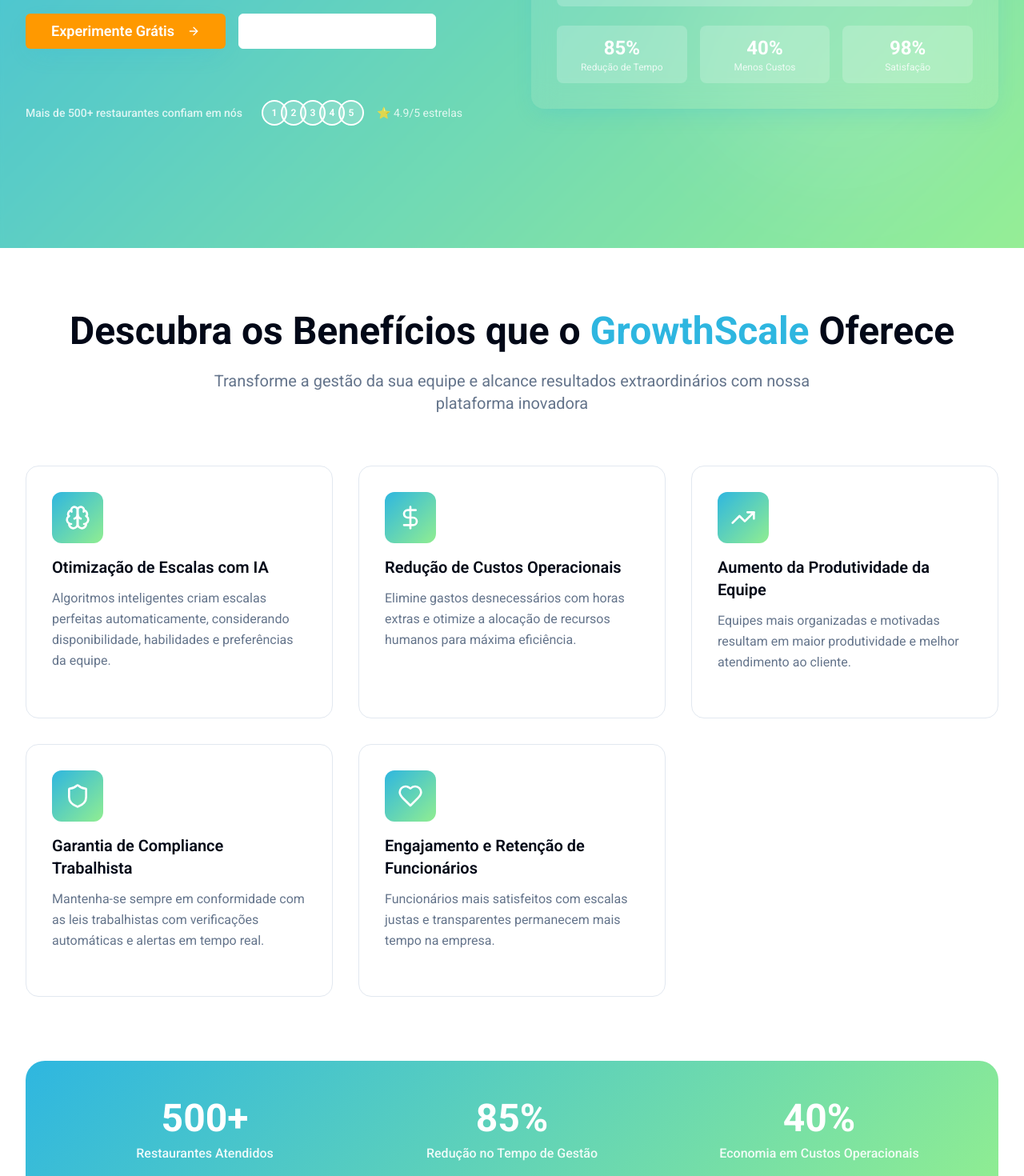
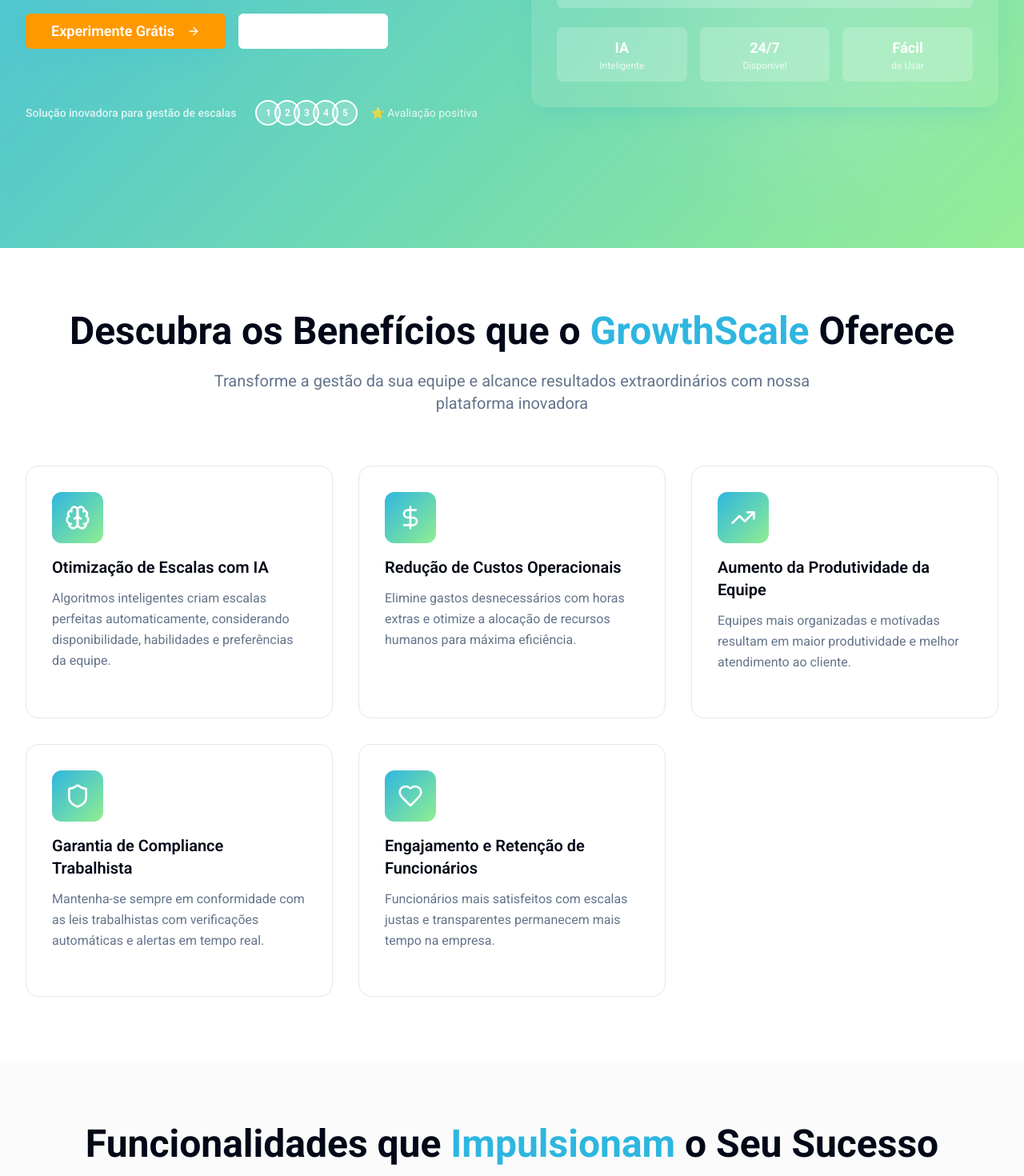
Before and after one commit to GrowthScale/growthscale-home-landing, a React (Vite) app: page / in a window 1280 px wide. Shown: the part 555-2025 px from the top of the page at 80% size. Built offline with nearby package versions, Linux system fonts and the light colour scheme.

Commit message:
Fix: Adjust landing page content
Remove unrealistic numbers, client logos, and specific trial/support mentions. Update hero section button text and refine benefit/feature descriptions and pricing plans for better accuracy and realism.

```diff
--- a/src/components/BenefitsSection.tsx
+++ b/src/components/BenefitsSection.tsx
@@ -65,23 +65,6 @@ const BenefitsSection = () => {
           ))}
         </div>
 
-        {/* Stats Section */}
-        <div className="mt-20 bg-gradient-primary rounded-3xl p-8 lg:p-12">
-          <div className="grid md:grid-cols-3 gap-8 text-center">
-            <div>
-              <div className="text-4xl lg:text-5xl font-bold text-white mb-2">500+</div>
-              <div className="text-white/90 font-medium">Restaurantes Atendidos</div>
-            </div>
-            <div>
-              <div className="text-4xl lg:text-5xl font-bold text-white mb-2">85%</div>
-              <div className="text-white/90 font-medium">Redução no Tempo de Gestão</div>
-            </div>
-            <div>
-              <div className="text-4xl lg:text-5xl font-bold text-white mb-2">40%</div>
-              <div className="text-white/90 font-medium">Economia em Custos Operacionais</div>
-            </div>
-          </div>
-        </div>
       </div>
     </section>
   );
--- a/src/components/CTASection.tsx
+++ b/src/components/CTASection.tsx
@@ -36,8 +36,8 @@ const CTASection = () => {
                   <Users className="w-5 h-5" />
                 </div>
                 <div>
-                  <div className="font-semibold">Suporte 24/7</div>
-                  <div className="text-sm text-white/80">Sempre à disposição</div>
+                  <div className="font-semibold">Suporte Técnico</div>
+                  <div className="text-sm text-white/80">Sempre disponível</div>
                 </div>
               </div>
               <div className="flex items-center gap-3">
@@ -72,10 +72,10 @@ const CTASection = () => {
           <div className="bg-white/10 backdrop-blur-lg rounded-3xl p-8 border border-white/20">
             <div className="mb-6">
               <h3 className="text-2xl font-bold text-white mb-2 font-roboto">
-                Experimente Grátis por 14 Dias
+                Solicite Mais Informações
               </h3>
               <p className="text-white/80">
-                Sem cartão de crédito • Sem compromisso • Cancele quando quiser
+                Entre em contato conosco e descubra como podemos ajudar
               </p>
             </div>
 
@@ -119,7 +119,7 @@ const CTASection = () => {
                 size="lg"
                 className="w-full bg-accent hover:bg-accent/90 text-accent-foreground font-semibold py-4 group"
               >
-                Começar Teste Grátis Agora
+                Solicitar Informações
                 <ArrowRight className="ml-2 h-5 w-5 transition-transform group-hover:translate-x-1" />
               </Button>
             </form>
--- a/src/components/HeroSection.tsx
+++ b/src/components/HeroSection.tsx
@@ -39,14 +39,14 @@ const HeroSection = () => {
                 className="border-white text-white hover:bg-white hover:text-primary px-8 py-4 text-lg"
               >
                 <Play className="mr-2 h-5 w-5" />
-                Ver Demonstração
+                Saiba Mais
               </Button>
             </div>
 
             {/* Trust Indicators */}
             <div className="flex flex-col sm:flex-row items-center gap-6 pt-8">
               <div className="text-white/80">
-                <span className="text-sm font-medium">Mais de 500+ restaurantes confiam em nós</span>
+                <span className="text-sm font-medium">Solução inovadora para gestão de escalas</span>
               </div>
               <div className="flex items-center gap-2">
                 <div className="flex -space-x-2">
@@ -59,7 +59,7 @@ const HeroSection = () => {
                     </div>
                   ))}
                 </div>
-                <span className="text-white/80 text-sm ml-2">⭐ 4.9/5 estrelas</span>
+                <span className="text-white/80 text-sm ml-2">⭐ Avaliação positiva</span>
               </div>
             </div>
           </div>
@@ -78,16 +78,16 @@ const HeroSection = () => {
               </div>
               <div className="mt-6 grid grid-cols-3 gap-4">
                 <div className="bg-white/20 rounded-lg p-3 text-center">
-                  <div className="text-2xl font-bold text-white">85%</div>
-                  <div className="text-xs text-white/80">Redução de Tempo</div>
+                  <div className="text-lg font-bold text-white">IA</div>
+                  <div className="text-xs text-white/80">Inteligente</div>
                 </div>
                 <div className="bg-white/20 rounded-lg p-3 text-center">
-                  <div className="text-2xl font-bold text-white">40%</div>
-                  <div className="text-xs text-white/80">Menos Custos</div>
+                  <div className="text-lg font-bold text-white">24/7</div>
+                  <div className="text-xs text-white/80">Disponível</div>
                 </div>
                 <div className="bg-white/20 rounded-lg p-3 text-center">
-                  <div className="text-2xl font-bold text-white">98%</div>
-                  <div className="text-xs text-white/80">Satisfação</div>
+                  <div className="text-lg font-bold text-white">Fácil</div>
+                  <div className="text-xs text-white/80">de Usar</div>
                 </div>
               </div>
             </div>
--- a/src/components/PricingSection.tsx
+++ b/src/components/PricingSection.tsx
@@ -28,7 +28,6 @@ const plans = [
       "IA para escalas inteligentes",
       "Previsão de ausências",
       "Compliance automático",
-      "Suporte prioritário",
       "Relatórios avançados",
       "Integrações básicas"
     ],
@@ -44,10 +43,7 @@ const plans = [
       "Funcionários ilimitados",
       "Todas as funcionalidades",
       "Gamificação completa",
-      "API personalizada",
-      "Suporte dedicado 24/7",
-      "Treinamento personalizado",
-      "Implementação assistida"
+      "Relatórios personalizados"
     ],
     buttonText: "Falar com Vendas",
     popular: false
@@ -118,7 +114,7 @@ const PricingSection = () => {
         {/* Additional Info */}
         <div className="text-center space-y-4">
           <p className="text-muted-foreground">
-            💳 Todos os planos incluem <strong>14 dias grátis</strong> •
+            💳 Planos flexíveis •
             📞 Suporte em português •
             🔒 Dados seguros e protegidos
           </p>
--- a/src/components/TestimonialsSection.tsx
+++ b/src/components/TestimonialsSection.tsx
@@ -80,28 +80,6 @@ const TestimonialsSection = () => {
           ))}
         </div>
 
-        {/* Trust Indicators */}
-        <div className="bg-card rounded-3xl p-8 lg:p-12 border border-border">
-          <div className="text-center mb-8">
-            <h3 className="text-2xl font-bold text-card-foreground mb-4 font-roboto">
-              Empresas que Confiam no GrowthScale
-            </h3>
-            <p className="text-muted-foreground">
-              Junte-se a centenas de estabelecimentos que já transformaram sua gestão
-            </p>
-          </div>
-
-          <div className="grid grid-cols-2 md:grid-cols-4 gap-8 items-center">
-            {['🍕 Pizzaria Roma', '🍔 Burger King', '☕ Café Expresso', '🥗 Green Salads'].map((brand, index) => (
-              <div key={index} className="text-center">
-                <div className="text-4xl mb-2">{brand.split(' ')[0]}</div>
-                <div className="text-sm text-muted-foreground font-medium">
-                  {brand.split(' ').slice(1).join(' ')}
-                </div>
-              </div>
-            ))}
-          </div>
-        </div>
       </div>
     </section>
   );
```
